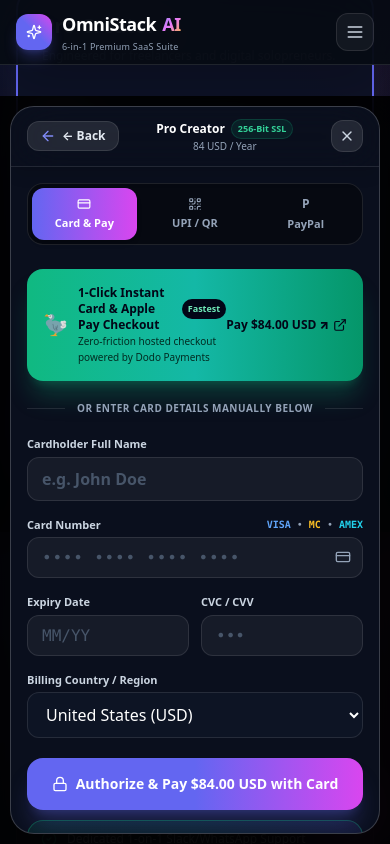
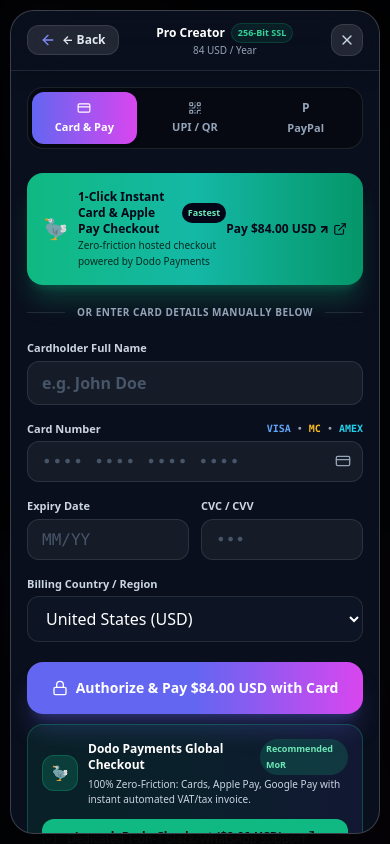
Before and after one commit to Amrit022/agentosacademy, a Next.js app: page /pricing in a window 390 px wide. Both pictures are taken after a click on the button "Upgrade with PayPal / Card". Shown: the part 1156-2000 px from the top of the page. Built offline with nearby package versions, Linux system fonts and the light colour scheme.

Commit message:
fix(modals): isolate modals outside Tailwind space-y-24 container with !m-0 and verified full-screen coverage on iPhone 15 & iPhone SE

```diff
--- a/src/app/pricing/page.tsx
+++ b/src/app/pricing/page.tsx
@@ -357,8 +357,9 @@
   };
 
   return (
-    <div className="max-w-7xl mx-auto px-4 sm:px-6 lg:px-8 py-14 space-y-24">
-      {/* Header */}
+    <>
+      <div className="max-w-7xl mx-auto px-4 sm:px-6 lg:px-8 py-14 space-y-24">
+        {/* Header */}
       <div className="text-center max-w-3xl mx-auto space-y-4">
         <div className="inline-flex items-center gap-1.5 px-3 py-1 rounded-full text-[11px] font-bold text-accent-400 bg-accent-500/10 border border-accent-500/20">
           <Sparkles className="w-3.5 h-3.5" />
@@ -531,11 +532,12 @@
           </div>
         </div>
       </div>
+      </div>
 
       {/* FULL INTERACTIVE GLOBAL PAYMENT GATEWAY & CHECKOUT WINDOW */}
       {showPaypalModal && (
         <div
-          className="fixed inset-0 z-[9999] bg-black/90 backdrop-blur-xl flex flex-col justify-start items-center p-2.5 sm:p-4 md:p-6 overflow-y-auto overscroll-contain animate-in fade-in duration-200"
+          className="fixed inset-0 !m-0 z-[9999] bg-black/90 backdrop-blur-xl flex flex-col justify-start items-center p-2.5 sm:p-4 md:p-6 overflow-y-auto overscroll-contain animate-in fade-in duration-200"
           onClick={(e) => {
             if (e.target === e.currentTarget) setShowPaypalModal(false);
           }}
@@ -1089,6 +1091,6 @@
         </div>
       </div>
       )}
-    </div>
+    </>
   );
 }
--- a/src/app/tools/resume-builder/page.tsx
+++ b/src/app/tools/resume-builder/page.tsx
@@ -1542,7 +1542,7 @@
       {/* Pro Features Modal */}
       {showProInfo && (
         <div
-          className="fixed inset-0 z-[9999] bg-black/90 backdrop-blur-xl flex flex-col justify-start items-center p-2.5 sm:p-4 md:p-6 overflow-y-auto overscroll-contain animate-in fade-in duration-200"
+          className="fixed inset-0 !m-0 z-[9999] bg-black/90 backdrop-blur-xl flex flex-col justify-start items-center p-2.5 sm:p-4 md:p-6 overflow-y-auto overscroll-contain animate-in fade-in duration-200"
           onClick={(e) => {
             if (e.target === e.currentTarget) setShowProInfo(false);
           }}
--- a/src/components/AiAssistantModal.tsx
+++ b/src/components/AiAssistantModal.tsx
@@ -173,7 +173,7 @@
       {/* Modal Dialog */}
       {isOpen && (
         <div
-          className="fixed inset-0 z-[9999] flex flex-col justify-start sm:justify-center items-center p-2 sm:p-4 md:p-6 bg-black/85 backdrop-blur-md overflow-y-auto overscroll-contain animate-in fade-in duration-150"
+          className="fixed inset-0 !m-0 z-[9999] flex flex-col justify-start sm:justify-center items-center p-2 sm:p-4 md:p-6 bg-black/85 backdrop-blur-md overflow-y-auto overscroll-contain animate-in fade-in duration-150"
           onClick={(e) => {
             if (e.target === e.currentTarget) setIsOpen(false);
           }}
--- a/src/components/ProUpgradeModal.tsx
+++ b/src/components/ProUpgradeModal.tsx
@@ -20,7 +20,7 @@
 
   return (
     <div
-      className="fixed inset-0 z-[9999] bg-black/90 backdrop-blur-xl flex flex-col justify-start items-center p-2.5 sm:p-4 md:p-6 overflow-y-auto overscroll-contain animate-in fade-in duration-200"
+      className="fixed inset-0 !m-0 z-[9999] bg-black/90 backdrop-blur-xl flex flex-col justify-start items-center p-2.5 sm:p-4 md:p-6 overflow-y-auto overscroll-contain animate-in fade-in duration-200"
       onClick={(e) => {
         if (e.target === e.currentTarget) onClose();
       }}
```
